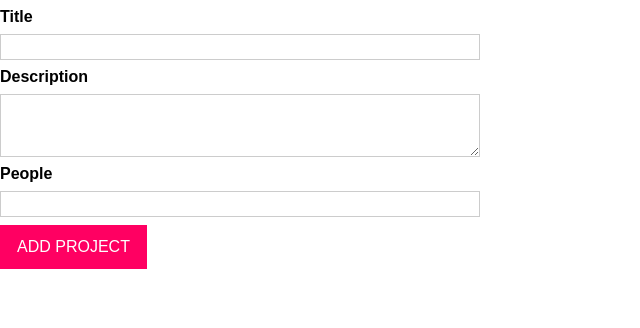
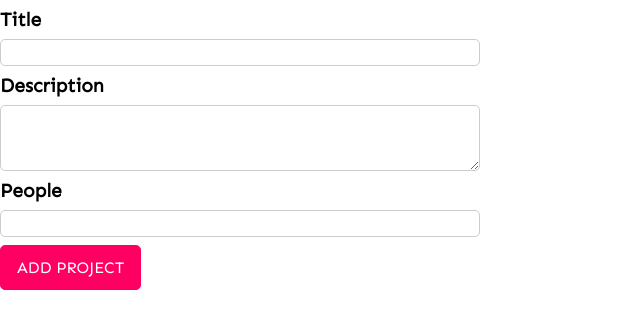
Before and after one commit to charlesonunze/drag-and-drop-ts, a website with bundled scripts: page index.html in a window 1280 px wide. Shown: the whole page, without its empty margins (0-640 px from the left). Built offline with nearby package versions, Linux system fonts and the light colour scheme.

Commit message:
changed the font and border-radius of some elements

```diff
--- a/app.css
+++ b/app.css
@@ -1,9 +1,6 @@
 * {
 	box-sizing: border-box;
-}
-
-html {
-  font-family: sans-serif;
+	font-family: 'Sen';
 }
 
 body {
@@ -19,6 +16,7 @@ textarea {
 
 label {
   font-weight: bold;
+  font-size: 1.2rem;
 }
 
 input,
@@ -28,6 +26,7 @@ textarea {
 	width: 100%;
 	max-width: 30rem;
 	border: 1px solid #ccc;
+	border-radius: 5px;
 }
 
 input:focus,
@@ -43,6 +42,7 @@ button {
 	cursor: pointer;
 	color: white;
 	padding: 0.75rem 1rem;
+	border-radius: 5px;
 }
 
 button:focus {
@@ -58,6 +58,7 @@ button:active {
 .projects {
 	margin: 1rem;
 	border: 1px solid #ff0062;
+	border-radius: 5px;
 }
 
 .projects header {
@@ -70,6 +71,7 @@ button:active {
 
 #finished-projects {
 	border-color: #0044ff;
+	border-radius: 5px;
 }
 
 #finished-projects header {
@@ -124,4 +126,5 @@ button:active {
 	padding: 1rem;
 	border: 1px solid #ff0062;
 	background: #f7f7f7;
+	border-radius: 5px;
 }
--- a/index.html
+++ b/index.html
@@ -4,7 +4,10 @@
 		<meta charset="UTF-8" />
 		<meta name="viewport" content="width=device-width, initial-scale=1.0" />
 		<meta http-equiv="X-UA-Compatible" content="ie=edge" />
-		<title>ProjectManager</title>
+
+    <title>ProjectManager</title>
+
+    <link href="https://fonts.googleapis.com/css2?family=Sen&display=swap" rel="stylesheet">
 		<link rel="stylesheet" href="app.css" />
 		<script src="dist/app.js" defer></script>
 	</head>
```
Lines whose indentation alone changed are shown as unchanged.
